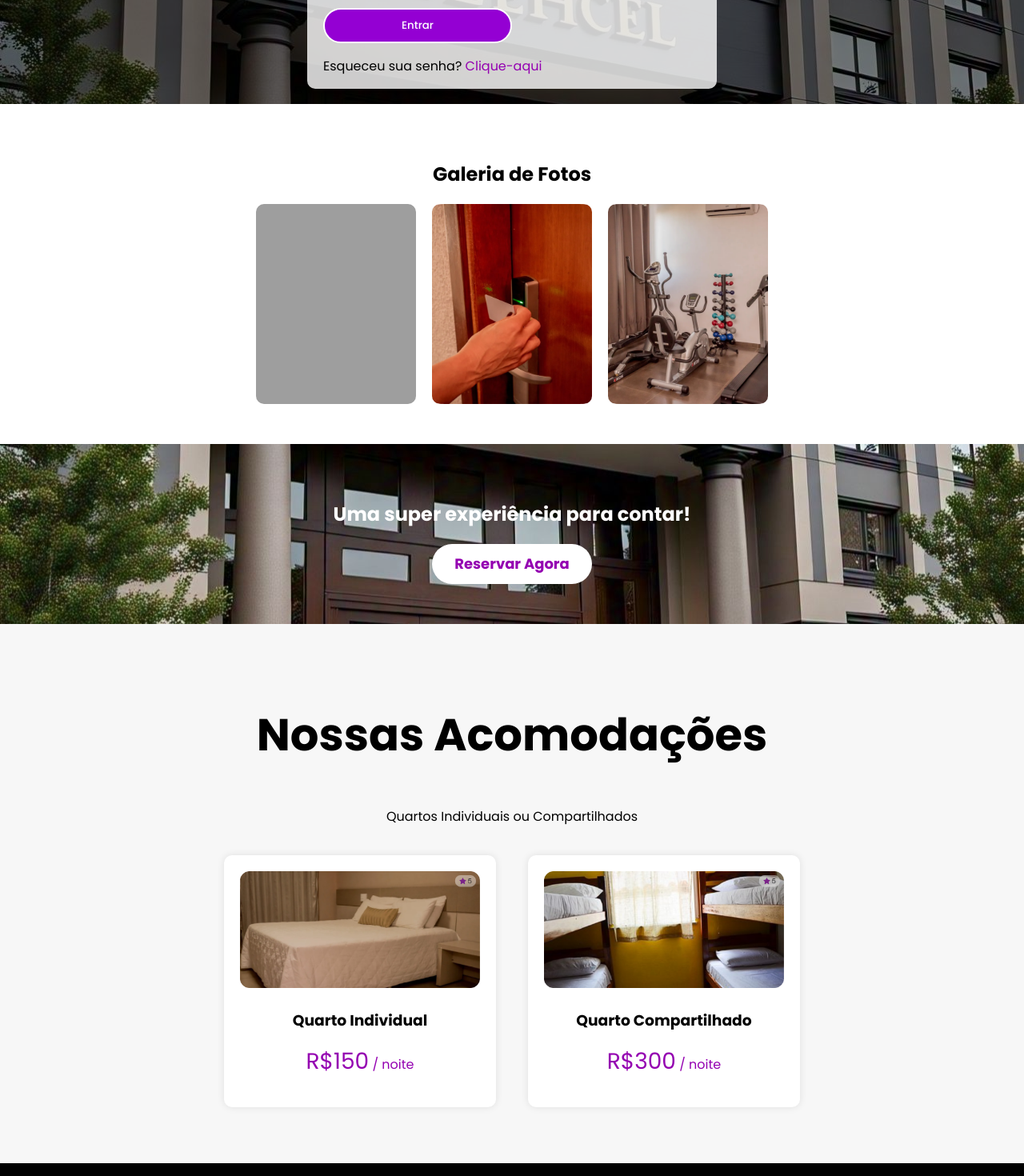
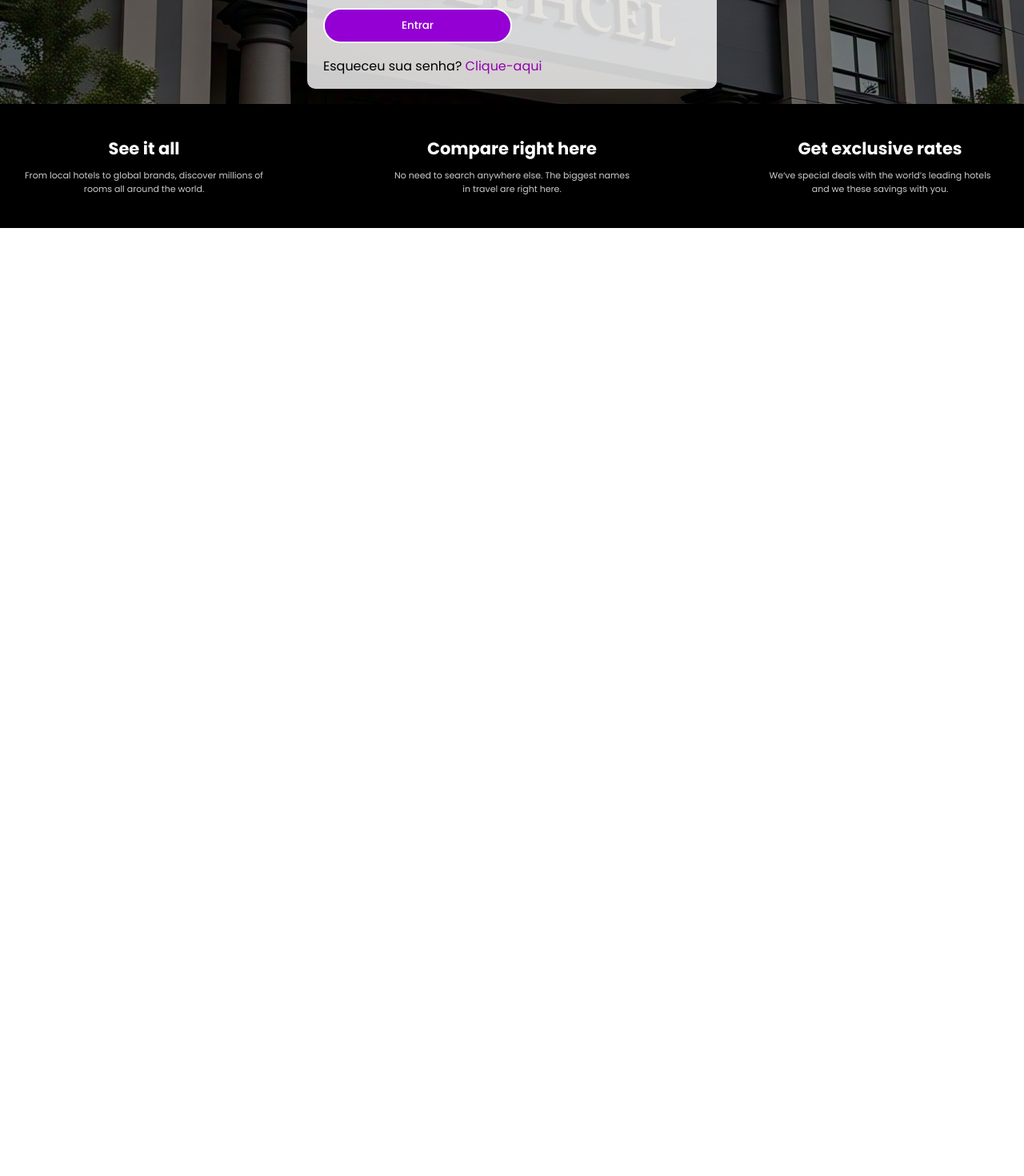
Before and after one commit to davidviana/system-hostel, a React (Create React App) app: page / in a window 1280 px wide. Shown: the part 420-1890 px from the top of the page at 80% size. After the commit the page ends 800 px from the top, so only its background shows below. Built offline with nearby package versions, Linux system fonts and the light colour scheme; grey boxes are pictures that could not be loaded.

Commit message:
starting config project + fix localhost port

```diff
--- a/package.json
+++ b/package.json
@@ -17,7 +17,7 @@
     "web-vitals": "^2.1.4"
   },
   "scripts": {
-    "start": "react-scripts start",
+    "start": "set PORT=3003 && react-scripts start",
     "build": "react-scripts build",
     "test": "react-scripts test",
     "eject": "react-scripts eject"
--- a/src/page/LoginPage/login.js
+++ b/src/page/LoginPage/login.js
@@ -177,35 +177,6 @@ function LoginPage() {
                 </div>
             )}
 
-            <section className="login-gallery" id='galery-section'>
-                <h2>Galeria de Fotos</h2>
-                <div className="login-gallery-images">
-                    <img src={Item_1} alt="Imagem 1" />
-                    <img src={Item_2} alt="Imagem 2" />
-                    <img src={Item_3} alt="Imagem 3" />
-                </div>
-            </section>
-
-            <section className="login-banner">
-                <h2>Uma super experiência para contar!</h2>
-                <button>Reservar Agora</button>
-            </section>
-
-            <section className="login-accommodations" id='accomodations-section'>
-                <h2 id='acommodation-section'>Nossas Acomodações</h2>
-                <p>Quartos Individuais ou Compartilhados</p>
-                <div className="login-room">
-                    <img src={CoupleRoom} alt="Quarto Individual" />
-                    <h3>Quarto Individual</h3>
-                    <p><span>R$150</span> / noite</p>
-                </div>
-                <div className="login-room">
-                    <img src={SharedRoom} alt="Quarto Compartilhado" />
-                    <h3>Quarto Compartilhado</h3>
-                    <p><span>R$300</span> / noite</p>
-                </div>
-            </section>
-
             <Footer />
         </div>
     );
```
